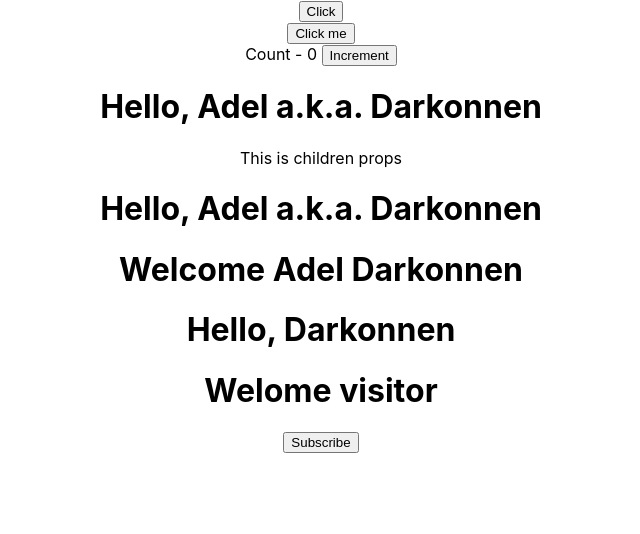
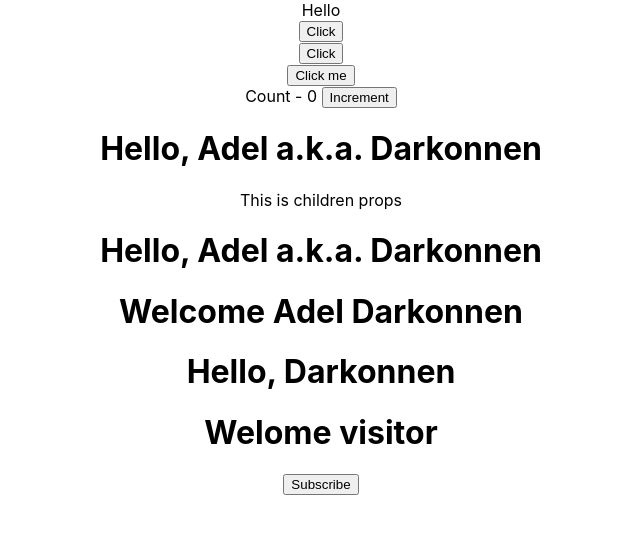
Before and after one commit to Adel-Cabrera/RJS, a React (Create React App) app: page / in a window 1280 px wide. Shown: the top 534 px of the page, without its empty margins (319-959 px from the left). Built offline with nearby package versions, Linux system fonts and the light colour scheme.

Commit message:
Binding event handlers

```diff
--- a/src/App.js
+++ b/src/App.js
@@ -2,16 +2,18 @@
 import './App.css';
 import { Greet } from './components/Greet';
 import Welcome from './components/Welcome';
-import Hello from './components/Hello'
-import Message from './components/Message'
-import Counter from './components/Counter'
-import FunctionClick from './components/FunctionClick'
-import ClassClick from './components/ClassClick'
+import Hello from './components/Hello';
+import Message from './components/Message';
+import Counter from './components/Counter';
+import FunctionClick from './components/FunctionClick';
+import ClassClick from './components/ClassClick';
+import EventBind from './components/EventBind';
 
 class App extends Component {
   render(){
   return (
     <div className="App">
+      <EventBind />
       <FunctionClick />
       <ClassClick />
       <Counter />
--- a/src/components/Counter.js
+++ b/src/components/Counter.js
@@ -29,8 +29,7 @@
 
   incrementFive() {
     this.increment();
-    this.increment();
-    this.increment();
+    this.increment();    this.increment();
     this.increment();
     this.increment();
   }
--- /dev/null
+++ b/src/components/EventBind.js
@@ -0,0 +1,38 @@
+import React, { Component } from 'react';
+
+class EventBind extends Component {
+
+  constructor(props) {
+    super(props);
+    this.state = {
+      message: 'Hello'
+    }
+    // this.clickHandler = this.clickHandler.bind(this);
+  }
+
+  // clickHandler() {
+  //   this.setState({
+  //     message : 'Goodbye'
+  //   });
+  // }
+
+  clickHandler = () => {
+    this.setState({
+      message: 'Goodbye'
+    });
+  }
+
+  render() {
+    return (
+      <div>
+      <div> {this.state.message} </div>
+        {/*<button onClick = { this.clickHandler.bind(this) }>Click</button>*/}
+        {/*<button onClick = { () => this.clickHandler() }>Click</button>*/}
+        <button onClick = { this.clickHandler }>Click</button>
+      </div>
+    );
+  }
+
+}
+
+export default EventBind;
```
Also changed, not shown: 1 other file (tests, documents, lock files or other folders).
